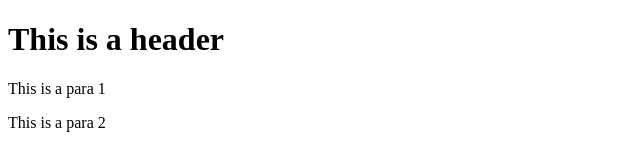
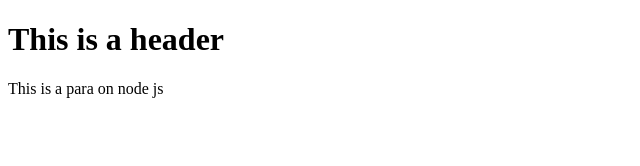
Before and after one commit to SauAyan/git-test, a website: page index.html in a window 1280 px wide. Shown: the whole page, without its empty margins (0-640 px from the left). Drawn offline with Linux system fonts and the light colour scheme.

Commit message:
fourth commit

```diff
--- a/index.html
+++ b/index.html
@@ -3,7 +3,6 @@
     <head></head>
     <body>
         <h1>This is a header</h1>
-        <p>This is a para 1</p>
-        <p>This is a para 2</p>
+        <p>This is a para on node js</p>
     </body>
 </html>
```
Also changed, not shown: package.json (added, +24 -0 lines), 2 other files.
